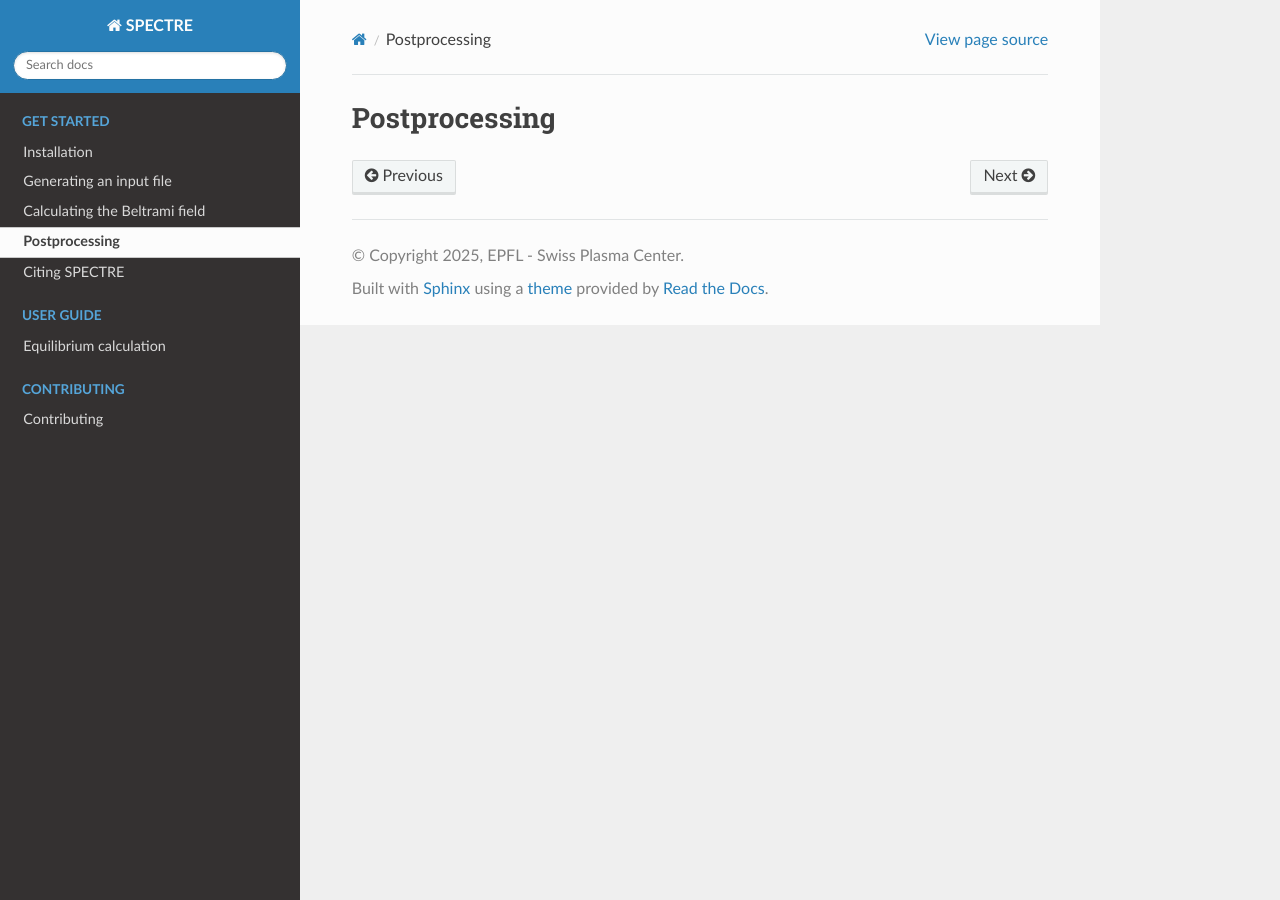
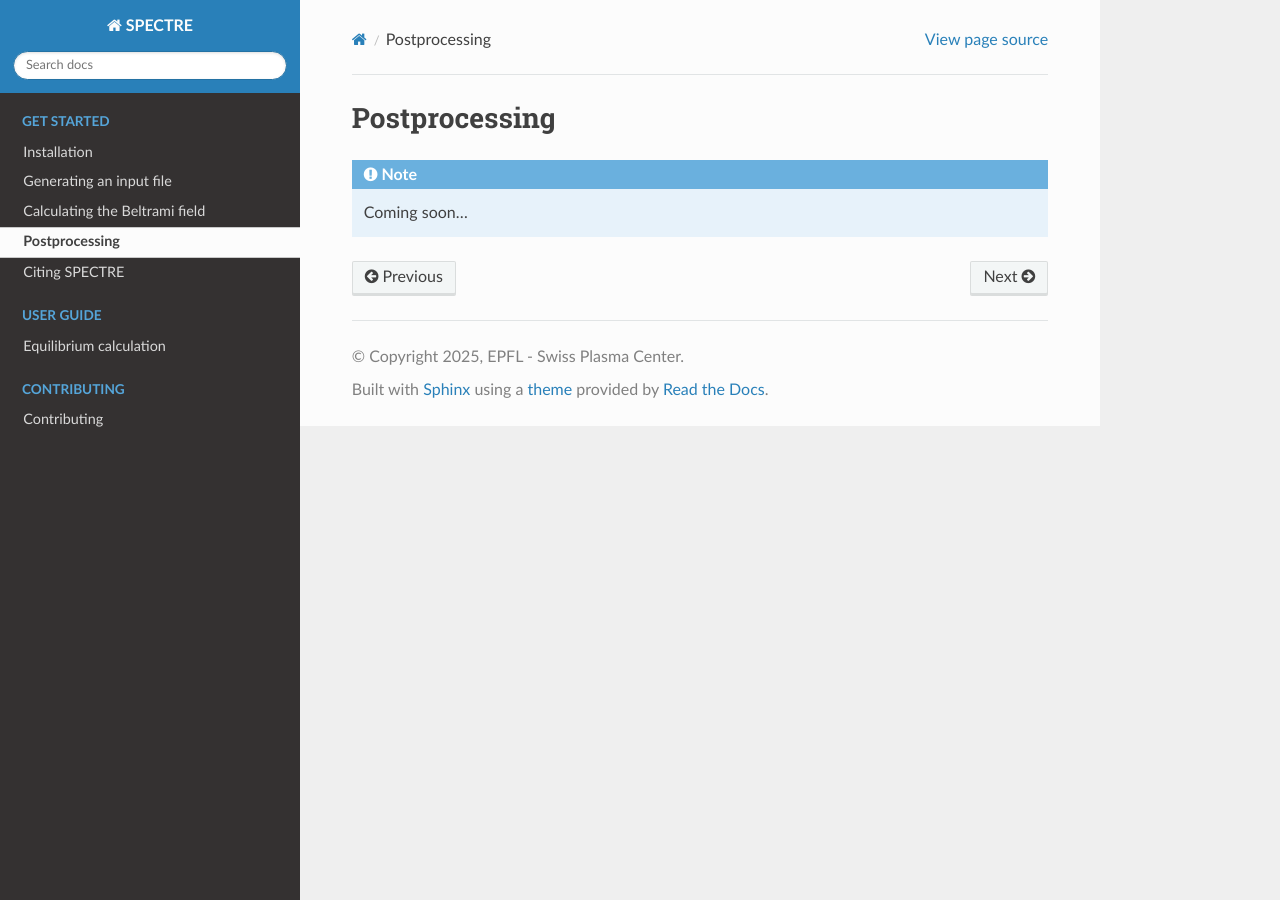
Before and after one commit to ANU-HPC/SPECTRE, a Sphinx documentation site: the page built from docs/source/get_started/postprocessing.rst, in a window 1280 px wide. Built offline with Sphinx 7.4.7 and the Read the Docs theme 3.1.0, drawn with Linux system fonts in a browser that asks for light colours; pages that are not in the unit, such as notebooks, are missing from menus.

Commit message:
Add admonition

```diff
--- a/docs/source/get_started/citing.rst
+++ b/docs/source/get_started/citing.rst
@@ -1,3 +1,6 @@
 ##############
 Citing SPECTRE
 ##############
+
+.. note::
+    Coming soon...
--- a/docs/source/get_started/postprocessing.rst
+++ b/docs/source/get_started/postprocessing.rst
@@ -1,3 +1,6 @@
 ##############
 Postprocessing
 ##############
+
+.. note::
+    Coming soon...
```
